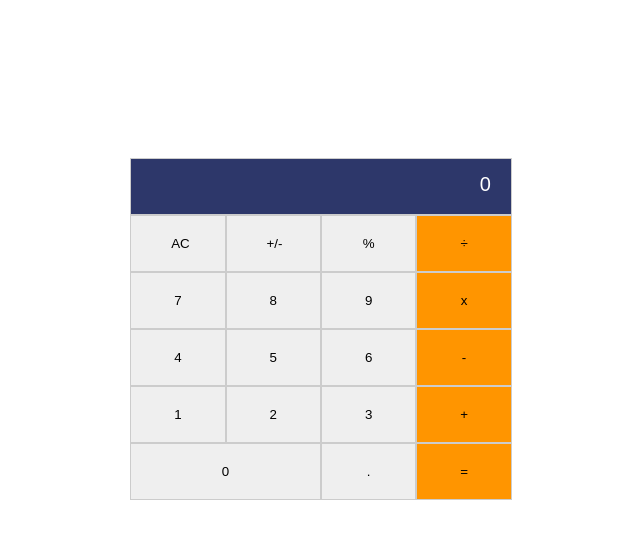
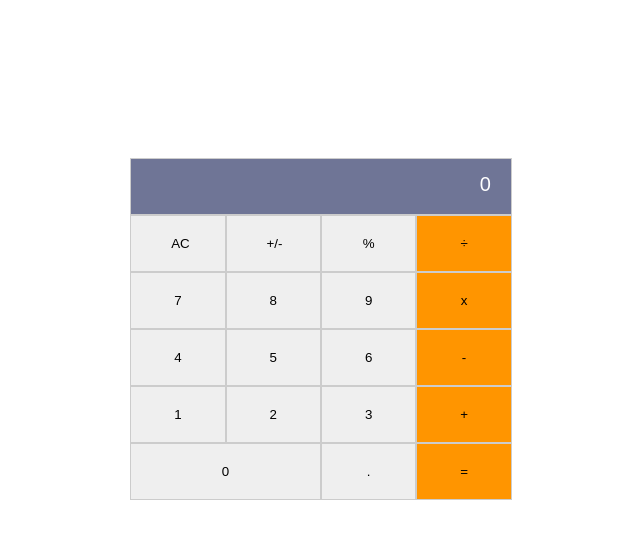
Before and after one commit to 78fatemanazari/Math-Magicians, a React (Create React App) app: page / in a window 1280 px wide. Shown: the top 538 px of the page, without its empty margins (319-959 px from the left). Built offline with nearby package versions, Linux system fonts and the light colour scheme.

Commit message:
Change the background colors

```diff
--- a/src/index.css
+++ b/src/index.css
@@ -19,7 +19,7 @@ body {
   padding: 20px;
   border: 1px solid #ccc;
   box-sizing: border-box;
-  background: rgb(45, 55, 106);
+  background: rgb(111, 117, 150);
 }
 
 input::placeholder {
```
